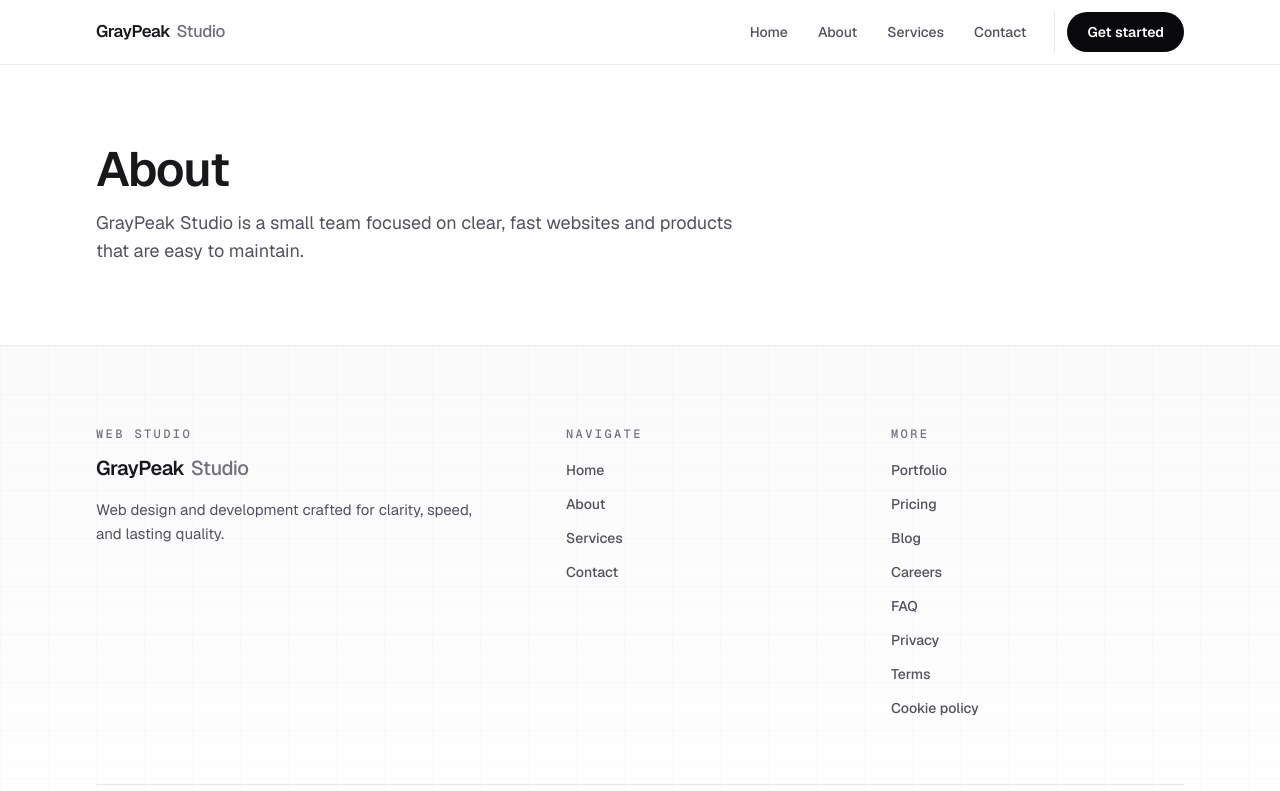
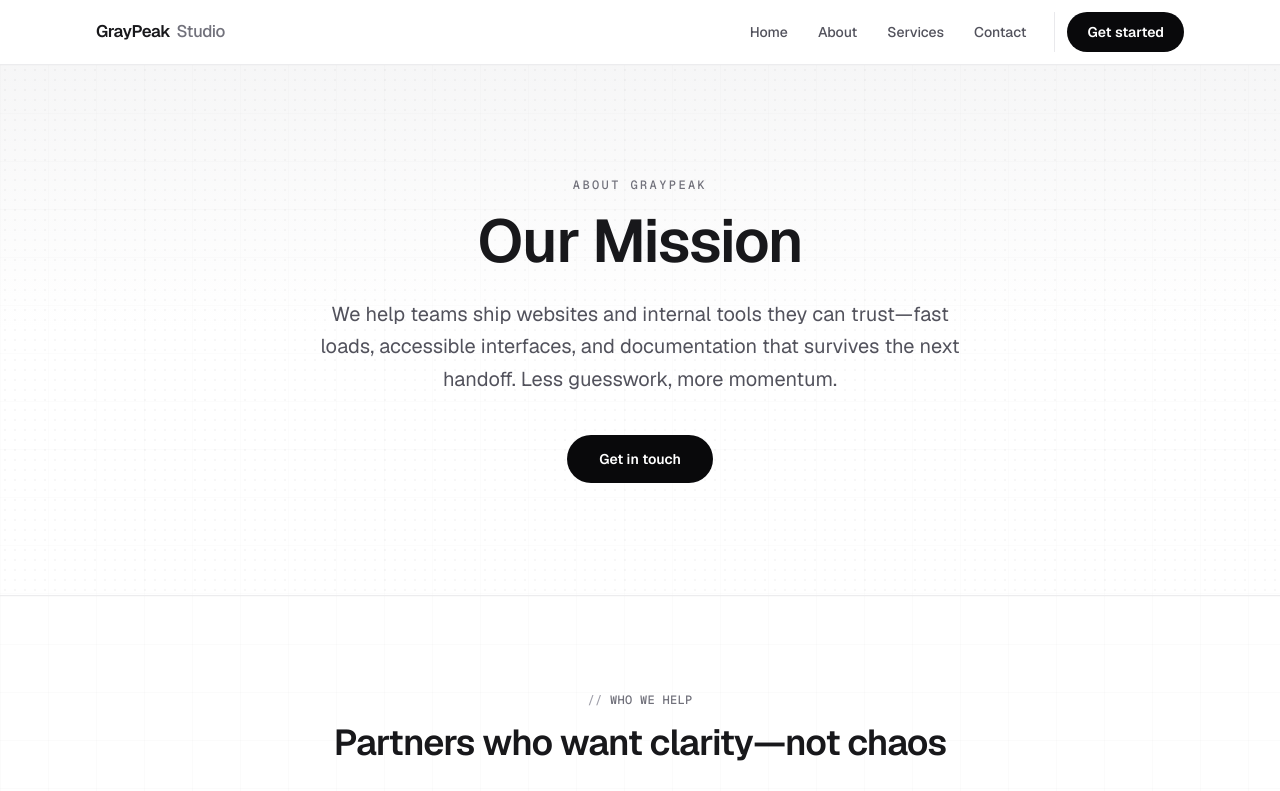
Before and after one commit to GrayPeak-Studios/company-site, a Next.js app: page /about in a window 1280 px wide. Shown: the top 791 px of the page. Built offline with nearby package versions, Linux system fonts and the light colour scheme.

Commit message:
Founder and Company Goals UI added

```diff
--- a/app/about/page.tsx
+++ b/app/about/page.tsx
@@ -1,5 +1,6 @@
 import type { Metadata } from "next";
-
+import { CompanyGoals } from "@/components/About Us/CompanyGoals";
+import { Founder } from "@/components/About Us/Founder";
 export const metadata: Metadata = {
   title: "About",
   description:
@@ -8,15 +9,9 @@ export const metadata: Metadata = {
 
 export default function AboutPage() {
   return (
-    <div
-      className="mx-auto flex w-full max-w-6xl flex-1 flex-col justify-center px-4 py-20 sm:px-6 lg:px-8"
-    >
-      <h1 className="text-4xl font-semibold tracking-tight text-zinc-900 sm:text-5xl">
-        About
-      </h1>
-      <p className="mt-4 max-w-2xl text-lg text-zinc-600">
-        GrayPeak Studio is a small team focused on clear, fast websites and products that are easy to maintain.
-      </p>
+    <div>
+      <CompanyGoals />
+      <Founder />
     </div>
   );
 }
```
